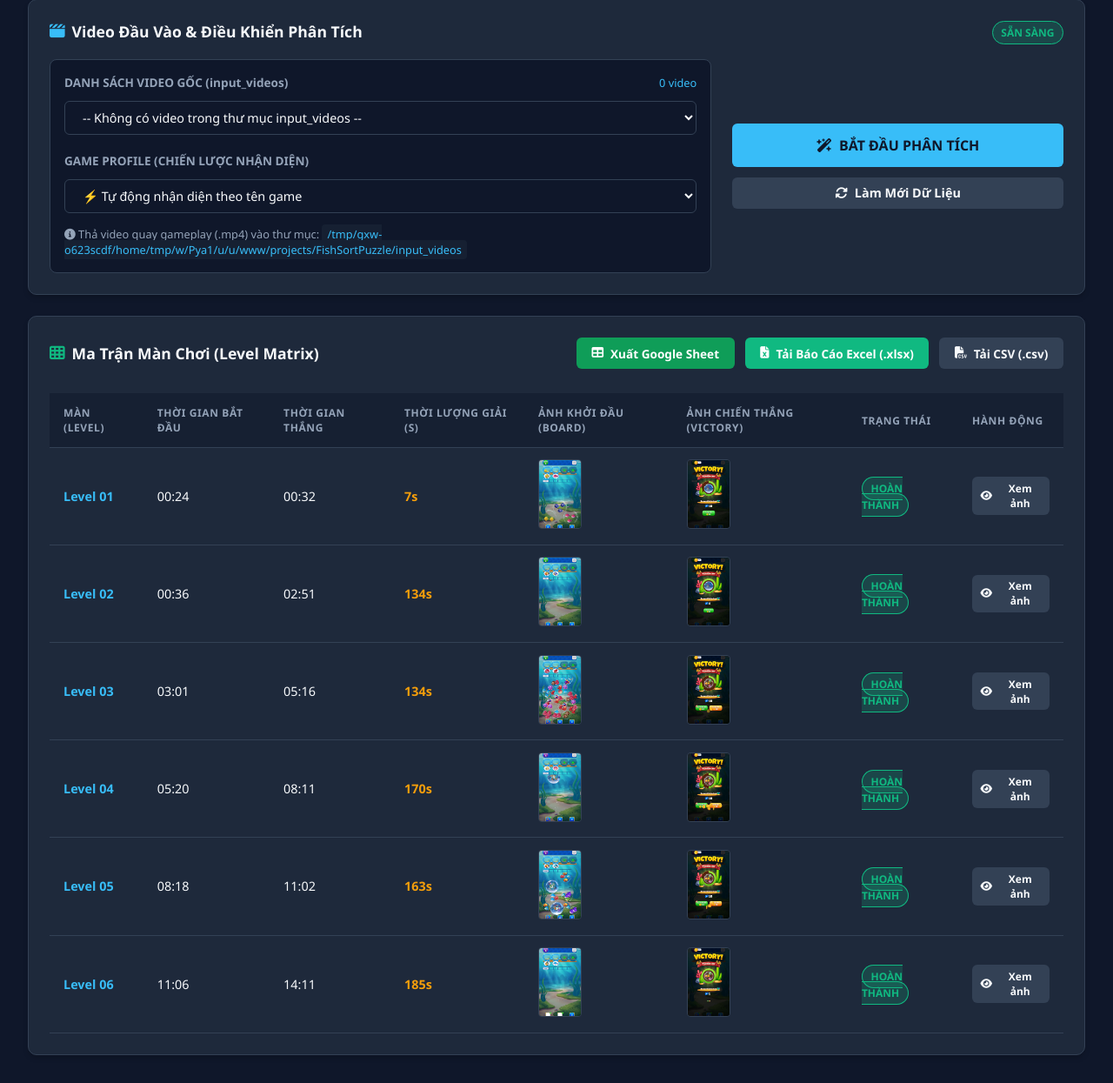
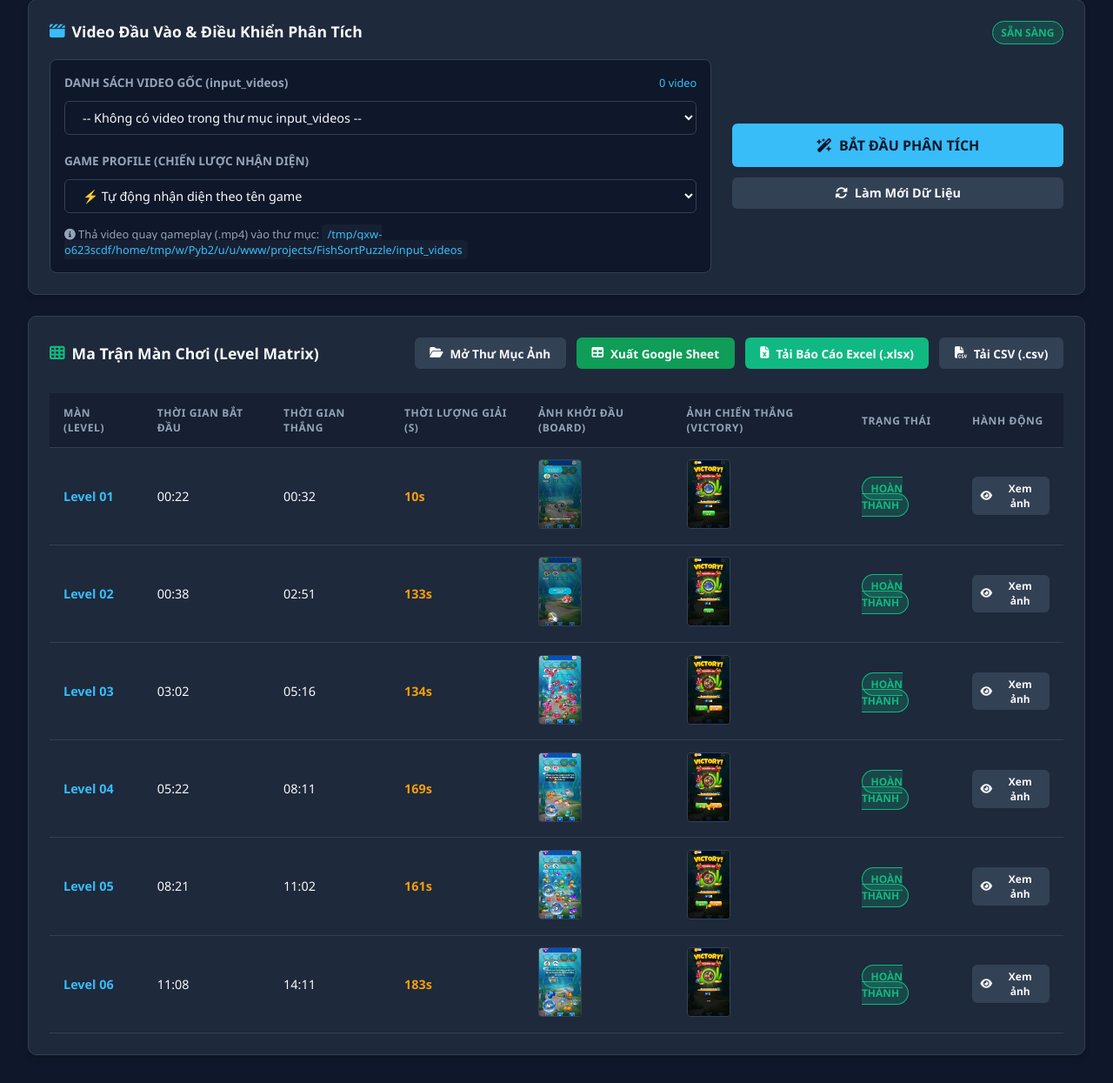
Before and after one commit to tinycorn-studio/Game-Analytics, a Flask app: page / in a window 1280 px wide. Shown: the part 111-1356 px from the top of the page at 87% size. Run offline with Flask 3, Linux system fonts and the light colour scheme.

Commit message:
feat: add Open Folder button on dashboard and update pristine level assets

```diff
--- a/app.py
+++ b/app.py
@@ -198,6 +198,20 @@
     elif fmt == "csv":
         file_path = os.path.join(proj_dir, "report.csv")
         return send_file(file_path, as_attachment=True, download_name=f"{name}_level_matrix.csv")
+
+@app.route("/api/project/<name>/open_folder", methods=["POST"])
+def open_project_folder(name):
+    proj_dir = os.path.join(PROJECTS_DIR, name)
+    levels_dir = os.path.join(proj_dir, "levels")
+    target = levels_dir if os.path.exists(levels_dir) else proj_dir
+    if os.path.exists(target):
+        try:
+            os.startfile(target)
+            return jsonify({"success": True, "path": target})
+        except Exception as e:
+            return jsonify({"success": False, "error": str(e)}), 500
+    return jsonify({"success": False, "error": "Thư mục không tồn tại"}), 404
+
 @app.route("/api/project/<name>/export_google_sheet", methods=["POST"])
 def export_google_sheet(name):
     proj_dir = os.path.join(PROJECTS_DIR, name)
--- a/projects/FishSortPuzzle/report.csv
+++ b/projects/FishSortPuzzle/report.csv
@@ -1,7 +1,7 @@
 Level,Thời gian bắt đầu,Thời gian kết thúc,Thời lượng giải (giây),Ảnh bắt đầu màn,Ảnh chiến thắng,Trạng thái
-Level 01,00:24,00:32,7,level_01/board_start.jpg,level_01/victory.jpg,Hoàn thành
-Level 02,00:36,02:51,134,level_02/board_start.jpg,level_02/victory.jpg,Hoàn thành
-Level 03,03:01,05:16,134,level_03/board_start.jpg,level_03/victory.jpg,Hoàn thành
-Level 04,05:20,08:11,170,level_04/board_start.jpg,level_04/victory.jpg,Hoàn thành
-Level 05,08:18,11:02,163,level_05/board_start.jpg,level_05/victory.jpg,Hoàn thành
-Level 06,11:06,14:11,185,level_06/board_start.jpg,level_06/victory.jpg,Hoàn thành
+Level 01,00:22,00:32,10,level_01/board_start.jpg,level_01/victory.jpg,Hoàn thành
+Level 02,00:38,02:51,133,level_02/board_start.jpg,level_02/victory.jpg,Hoàn thành
+Level 03,03:02,05:16,134,level_03/board_start.jpg,level_03/victory.jpg,Hoàn thành
+Level 04,05:22,08:11,169,level_04/board_start.jpg,level_04/victory.jpg,Hoàn thành
+Level 05,08:21,11:02,161,level_05/board_start.jpg,level_05/victory.jpg,Hoàn thành
+Level 06,11:08,14:11,183,level_06/board_start.jpg,level_06/victory.jpg,Hoàn thành
--- a/static/js/dashboard.js
+++ b/static/js/dashboard.js
@@ -311,3 +311,19 @@
         btn.innerHTML = `<i class="fa-solid fa-paper-plane"></i> Gửi Lên Sheet Ngay`;
     }
 }
+
+async function openProjectFolder() {
+    if (!currentProject) {
+        alert("Vui lòng chọn một dự án trước!");
+        return;
+    }
+    try {
+        const res = await fetch(`/api/project/${currentProject}/open_folder`, { method: "POST" });
+        const data = await res.json();
+        if (!data.success) {
+            alert("Không thể mở thư mục: " + (data.error || "Lỗi không xác định"));
+        }
+    } catch (err) {
+        alert("Lỗi khi gọi máy chủ: " + err);
+    }
+}
--- a/templates/index.html
+++ b/templates/index.html
@@ -92,6 +92,9 @@
                     <span>Ma Trận Màn Chơi (Level Matrix)</span>
                 </div>
                 <div style="display: flex; gap: 0.75rem; flex-wrap: wrap;">
+                    <button class="btn btn-secondary" style="font-size: 0.85rem;" onclick="openProjectFolder()" title="Mở thư mục chứa ảnh trên máy tính">
+                        <i class="fa-solid fa-folder-open"></i> Mở Thư Mục Ảnh
+                    </button>
                     <button id="btnExportGSheet" class="btn btn-primary" style="font-size: 0.85rem; background-color: #0f9d58; color: #fff;" onclick="openGSheetModal()">
                         <i class="fa-solid fa-table"></i> Xuất Google Sheet
                     </button>
```
Also changed, not shown: projects/FishSortPuzzle/levels/level_01/board_start.jpg, projects/FishSortPuzzle/levels/level_02/board_start.jpg, projects/FishSortPuzzle/levels/level_03/board_start.jpg, projects/FishSortPuzzle/levels/level_04/board_start.jpg, projects/FishSortPuzzle/levels/level_05/board_start.jpg, projects/FishSortPuzzle/levels/level_06/board_start.jpg, 1 other file.
